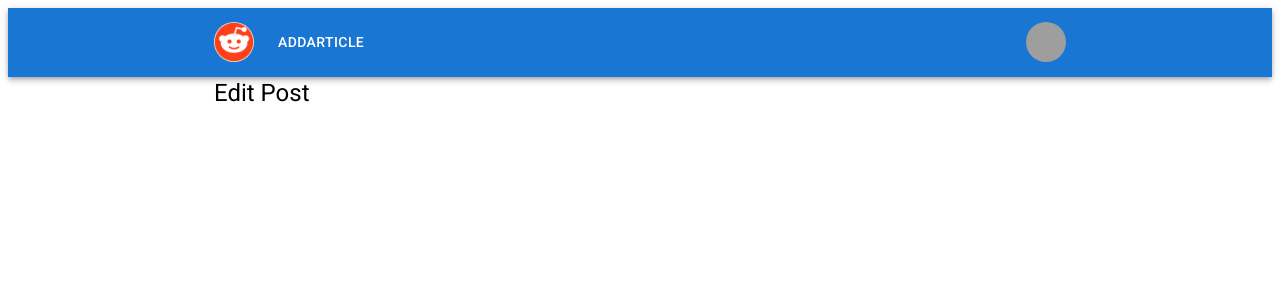
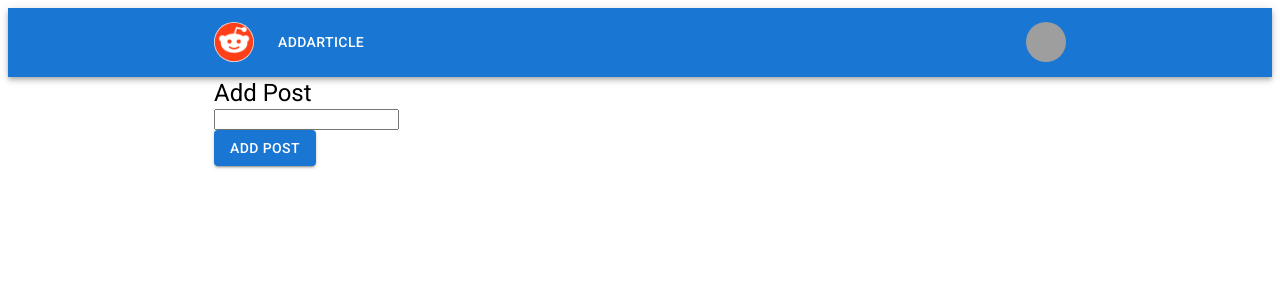
Before and after one commit to sheykinsergey/lesson9, a React (Create React App) app in the folder front/: page /posts/add in a window 1280 px wide. Shown: the top 300 px of the page. Built offline with nearby package versions, Linux system fonts and the light colour scheme; no server answers; grey boxes are pictures that could not be loaded.

Commit message:
add formik

```diff
--- a/front/src/App.js
+++ b/front/src/App.js
@@ -11,6 +11,7 @@ import UsersContainer from "./containers/users/users"
 import UserContainer from "./containers/users/user"
 import PostIdContainer from "./containers/post/postId";
 
+
 import {
   BrowserRouter,
   Routes,
@@ -18,7 +19,6 @@ import {
 } from "react-router-dom";
 import { QueryClient, QueryClientProvider } from "react-query";
 import ErrorBoundary from "./components/ErrorBoundary/ErrorBoundary";
-import EditPost from "./components/post/modal/modal";
 
 
 
@@ -40,6 +40,8 @@ function App() {
             <Route path="users/:id" element={<UserContainer />} />
             <Route path="profile/user" element={<ProfileUserCon/>} />
             <Route path="posts/:id" element={<PostIdContainer />} />
+
+            <Route path="posts/add" element={<AddArticle />} />
             {/* <Route path="articlestr/:str" element={<PostSTR />} />
             <Route path="articlefile/:file" element={<PostFILE />} />
             <Route path="articledata/:data" element={<PostDATA />} /> */}
--- a/front/src/components/addArticle/addArticle.js
+++ b/front/src/components/addArticle/addArticle.js
@@ -1,7 +1,5 @@
-import { useState } from "react";
 import { Header } from "../../containers/header/header";
 import { useMutation } from "react-query";
-import axios from "axios";
 import * as Yup from 'yup';
 
 import Button from '@mui/material/Button';
@@ -9,59 +7,56 @@ import Typography from '@mui/material/Typography';
 import { Formik, Form, Field } from 'formik';
 import Container from '@mui/material/Container';
 import TextField from '@mui/material/TextField';
+import { setPost } from '../../containers/post/api/crud'
 
+export const AddArticle = () => {
+  const mutation = useMutation((data) => setPost(data));
 
-export function AddArticle() {
+  const onFormSubmit = (data) => {
+    mutation.mutate(data)
+  };
+  const schema = Yup.object().shape({
+    text: Yup.string()
+      .min(2, 'Too Short!')
+      .max(50, 'Too Long!')
+      .required('Required text')
+  });
+  const id = 7
 
-  const url = `http://localhost:3001/posts`
-  const mutation = useMutation((data) =>
-    axios.post(url, data)
-  );
-
-
-  const [textAreaValue, setTextAreaValue] = useState("");
-
-  const setPost = () => {
-    mutation.mutate({
-      userId: 8,
-      text: textAreaValue,
-      date: new Date()
-    })
-  }
-  const handleTextArea = (e) =>{
-    setTextAreaValue(e.target.value)
-  }
-  const schema = Yup.object().shape({
-    textAreaValue: Yup.string('to string').min(2, 'Too Short!').max(70, 'Too Long!').required('Required'),
-})
-  return (
+  return(
   <>
   <Header />
   <Container maxWidth="md">
   <Typography variant="h5" component="h5">Add Post</Typography>
     <Formik
-          initialValues={textAreaValue}
+      initialValues={{
+        userId: id,
+        text: '',
+        date: new Date()
+      }}
       validationSchema={schema}
+      onSubmit={onFormSubmit}
     >
-          <Form onSubmit={setPost}>
+      {({ errors, touched }) => (
+        <Form>
           <Field
-              component={TextField}
             label="Add Post"
-              multiline
-              name="textAreaValue"
-              maxRows={7}
-              value={textAreaValue}
-              onChange={handleTextArea}
+            name="text"
             />
+          {errors.text && touched.text ? (
+            <div>{errors.text}</div>
+          ) : null}
           <br />
           <Button
             variant="contained"
             type="submit"
-            >Add Post</Button>
+          >Add Post
+          </Button>
+
         </Form>
+      )}
     </Formik>
-
     </Container>
   </>
-  );
-}
+  )
+};
--- a/front/src/components/post/api/crud.js
+++ /dev/null
@@ -1,5 +0,0 @@
-import { apiClient } from "../../../config/axios"
-
-export const putPost = async (id) => {
-  return apiClient.put(`/posts/${id}`)
-}
--- a/front/src/components/post/postId.js
+++ b/front/src/components/post/postId.js
@@ -1,8 +1,5 @@
 import PropTypes from 'prop-types';
 import * as Yup from 'yup';
-import axios from "axios";
-import { useState } from 'react';
-import { useMutation } from "react-query";
 
 import Button from '@mui/material/Button';
 import Typography from '@mui/material/Typography';
@@ -11,27 +8,13 @@ import Container from '@mui/material/Container';
 import { TextField } from 'formik-mui';
 
 
-const PostIdComponent = ({post}) => {
-
+  const PostIdComponent = ({post, mutate, id}) => {
 
     const result = post.map(({id, userId, text})=>{
 
-    const [value, setValue] = useState(text);
-    const changeText = (e) => {
-      setValue(e.target.value)
-    }
-
-    const url = `http://localhost:3001/posts/${id}`
-
-    const mutation = useMutation((data) =>
-      axios.put(url, data)
-    );
-    const setPost = (e) => {
-      e.preventDefault()
-      mutation.mutate({
-        text: value,
-      })
-    }
+      const onFormSubmit = (data) => {
+        mutate({ id, data });
+      };
 
       const schema = Yup.object().shape({
         id: Yup.number().positive().required(),
@@ -41,12 +24,13 @@ const PostIdComponent = ({post}) => {
       return (
         <Formik
           key={id}
-        initialValues={{id, userId, value}}
+          initialValues={{id, userId, text}}
           validationSchema={schema}
+          onSubmit={onFormSubmit}
         >
         {({errors, touched}) =>
         <>
-        <Form onSubmit={setPost}>
+          <Form >
 
           {errors.text && touched.text ? (<div>{errors.text}</div>) : null}
             <Field
@@ -55,9 +39,7 @@ const PostIdComponent = ({post}) => {
               multiline
               maxRows={10}
               fullWidth
-            name='value'
-            value={value}
-            onChange={changeText}
+              name='text'
             />
             <br />
             <Button
--- a/front/src/components/userProfile/userProfile.js
+++ b/front/src/components/userProfile/userProfile.js
@@ -1,10 +1,6 @@
 import PropTypes from 'prop-types';
 import * as Yup from 'yup';
-import axios from "axios";
-import { useState } from 'react';
-import { useMutation } from "react-query";
 
-import { useParams } from "react-router-dom";
 import { Formik, Form, Field } from 'formik';
 import { TextField } from 'formik-mui';
 import Container from '@mui/material/Container';
@@ -12,98 +8,61 @@ import Typography from '@mui/material/Typography';
 import Button from '@mui/material/Button';
 import Avatar from '@mui/material/Avatar';
 
-const UserProfile = ({ user }) => {
-    const { id } = useParams();
+    const UserProfile = ({ user, mutate, id }) => {
+
         const url = `http://localhost:3001/profile/${id}`
         const urlImage = `http://localhost:3001/uploads/${id}/avatar.jpg`
 
         const result = user.map(({id, name, email, phone, university}) => {
 
-            const [nameValue, setNameValue] = useState(name);
-            const changeName = (e) => {
-                setNameValue(e.target.value)
-            }
-            const [emailValue, setEmailValue] = useState(email);
-            const changeEmail = (e) => {
-                setEmailValue(e.target.value)
-            }
-            const [phoneValue, setPhoneValue] = useState(phone);
-            const changePhone = (e) => {
-                setPhoneValue(e.target.value)
-            }
-            const [universityValue, setUniversityValue] = useState(university);
-            const changeUniversity = (e) => {
-                setUniversityValue(e.target.value)
-            }
+                const onFormSubmit = (data, actions) => {
+                    mutate({ id, data });
+                };
 
-            const onFormSubmit = (data) => {
-                console.log(data);
-            }
-
-            const url = `http://localhost:3001/users/${id}`
-            const mutation = useMutation((data) =>
-                axios.put(url, data)
-            );
-            const setUser = () => {
-
-                mutation.mutate({
-                    name: nameValue,
-                    email: emailValue,
-                    phone: phoneValue,
-                    university: universityValue
-                })
-            }
                 const schema = Yup.object().shape({
-                nameValue: Yup.string('to string').min(2, 'Too Short!').max(70, 'Too Long!').required('Required'),
-                emailValue: Yup.string().email('Invalid email').required('Required'),
-                phoneValue: Yup.string().required('Required'),
-                universityValue: Yup.string().required('Required')
+                    name: Yup.string('to string').min(2, 'Too Short!').max(70, 'Too Long!').required('Required'),
+                    email: Yup.string().email('Invalid email').required('Required'),
+                    phone: Yup.string().required('Required'),
+                    university: Yup.string().required('Required')
                 })
                 return (
                     <Formik
                         key={id}
-                    initialValues={{nameValue, emailValue, phoneValue, universityValue}}
+                        onSubmit={onFormSubmit}
+                        initialValues={{name, phone, email, university}}
                         validationSchema={schema}
-                    onSubmit={onFormSubmit}
                         >
-                    <Form onSubmit={setUser}>
+                        <Form>
                             <Field
                                 style={{marginTop: 10}}
                                 component={TextField}
-                            name='nameValue'
+                                name='name'
                                 label="Name"
-                            value={nameValue}
-                            onChange={changeName}
                             />
                             <br />
                             <Field
                                 style={{marginTop: 10}}
                                 component={TextField}
-                            name="emailValue"
+                                name="email"
                                 type="email"
                                 label="Email"
-                            value={emailValue}
-                            onChange={changeEmail}
                             />
                             <br />
                             <Field
                                 style={{marginTop: 10}}
                                 component={TextField}
-                            name="phoneValue"
+                                name="phone"
                                 label="Phone"
-                            value={phoneValue}
-                            onChange={changePhone}
                             />
                             <br />
                             <Field
                                 style={{marginTop: 10}}
                                 component={TextField}
-                            name="universityValue"
+                                name="university"
                                 label="University"
-                            value={universityValue}
-                            onChange={changeUniversity}
                             />
                             <br />
+
                             <Button
                                 style={{marginTop: 10}}
                                 variant="contained"
@@ -112,7 +71,6 @@ const UserProfile = ({ user }) => {
                             >Save
                             </Button>
                         </Form>
-
                     </Formik>
                 )
         })
--- a/front/src/containers/header/header.js
+++ b/front/src/containers/header/header.js
@@ -78,14 +78,14 @@ export function Header(){
               }}
             >
                 <MenuItem onClick={handleCloseNavMenu}>
-                <Link to="/addarticle"><Typography textAlign="center">AddArticle</Typography></Link>
+                <Link to="/posts/add"><Typography textAlign="center">AddArticle</Typography></Link>
 
 
                 </MenuItem>
             </Menu>
           </Box>
           <Box sx={{ flexGrow: 3, display: { xs: 'none', md: 'flex' } }}>
-          <Link to="/addarticle" style={{ textDecoration: 'none' }}>
+          <Link to="/posts/add" style={{ textDecoration: 'none' }}>
             <Button
                 sx={{ my: 2, color: 'white', display: 'block' }}
               >AddArticle
@@ -107,7 +107,7 @@ export function Header(){
             >
                 <MenuItem onClick={handleCloseUserMenu}>
                   <Typography textAlign="center">
-                    <Link to="/profile/1" style={{ textDecoration: 'none' }}>Profile</Link>
+                    <Link to="/profile/8" style={{ textDecoration: 'none' }}>Profile</Link>
                   </Typography>
                 </MenuItem>
                 <MenuItem onClick={handleCloseUserMenu}>
--- a/front/src/containers/post/api/crud.js
+++ b/front/src/containers/post/api/crud.js
@@ -6,3 +6,9 @@ export const getPosts = async () => {
 export const getPost = async (id) => {
   return apiClient.get(`/posts/${id}`)
 }
+export const setEditPost = async (id, post) => {
+  return apiClient.put(`/posts/${id}`, post)
+}
+export const setPost = async (post) => {
+  apiClient.post('/posts/add', post);
+}
--- a/front/src/containers/post/postId.js
+++ b/front/src/containers/post/postId.js
@@ -1,6 +1,6 @@
 
-import { getPost } from "../post/api/crud";
-import { useQuery } from "react-query";
+import { getPost, setEditPost } from "../post/api/crud";
+import { useQuery, useMutation } from "react-query";
 import { useParams } from "react-router-dom";
 import PostIdComponent from "../../components/post/postId";
 import { Header } from "../header/header";
@@ -8,13 +8,14 @@ import { Header } from "../header/header";
 
 const PostIdContainer = () => {
   const { id } = useParams();
-    const { isFetching, data } = useQuery('posts/${id}', () => getPost(id));
+  const { mutate} = useMutation(({data}) => setEditPost(id, data));
+  const { isFetching, data } = useQuery('posts/${id}', () => getPost(id));
   const post = data?.data || []
 
   return (
     <>
       <Header />
-      <PostIdComponent post={post}/>
+      <PostIdComponent post={post} mutate={mutate} id={id}/>
     </>
   )
 }
--- a/front/src/containers/userProfile/api/crud.js
+++ b/front/src/containers/userProfile/api/crud.js
@@ -3,3 +3,6 @@ import { apiClient } from "../../../config/axios";
 export const getUser = async (id) => {
   return apiClient.get(`/users/${id}`)
 }
+export const setEditUser = async (id, data) => {
+  return apiClient.put(`/users/${id}`, data)
+}
--- a/front/src/containers/userProfile/userProfile.js
+++ b/front/src/containers/userProfile/userProfile.js
@@ -1,19 +1,20 @@
 import  UserProfile  from "../../components/userProfile/userProfile";
 import { Header } from "../header/header";
-import { useQuery } from "react-query";
-import { getUser } from "../userProfile/api/crud"
+import { useQuery, useMutation } from "react-query";
+import { getUser, setEditUser } from "../userProfile/api/crud"
 import { useParams } from "react-router-dom";
 
 
 export function UserProfileCon(){
     const { id } = useParams();
-    const { isFetching, data } = useQuery('profile/${id}', () => getUser(id));
+    const { mutate} = useMutation(({data}) => setEditUser(id, data));
+    const { isFetching, data } = useQuery(`profile/${id}`, () => getUser(id));
     const user = data?.data || []
 
     return(
         <>
             <Header />
-            <UserProfile user={user}/>
+            <UserProfile user={user} mutate={mutate} id={id}/>
         </>
     )
 
```
Also changed, not shown: front/src/components/post/post.js (+0 -23 lines), 2 other files (tests, documents, lock files or other folders). Lines whose indentation alone changed are shown as unchanged.
